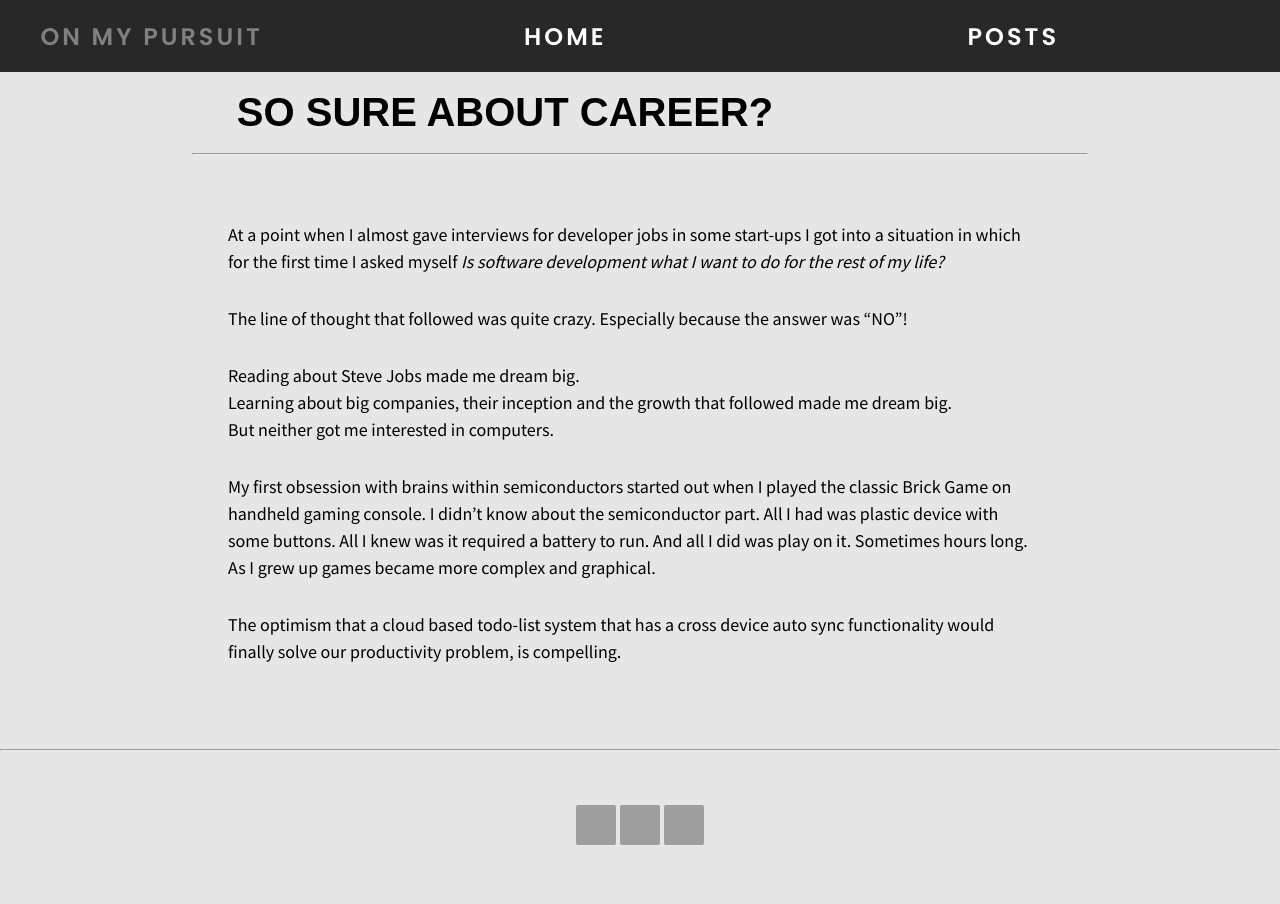
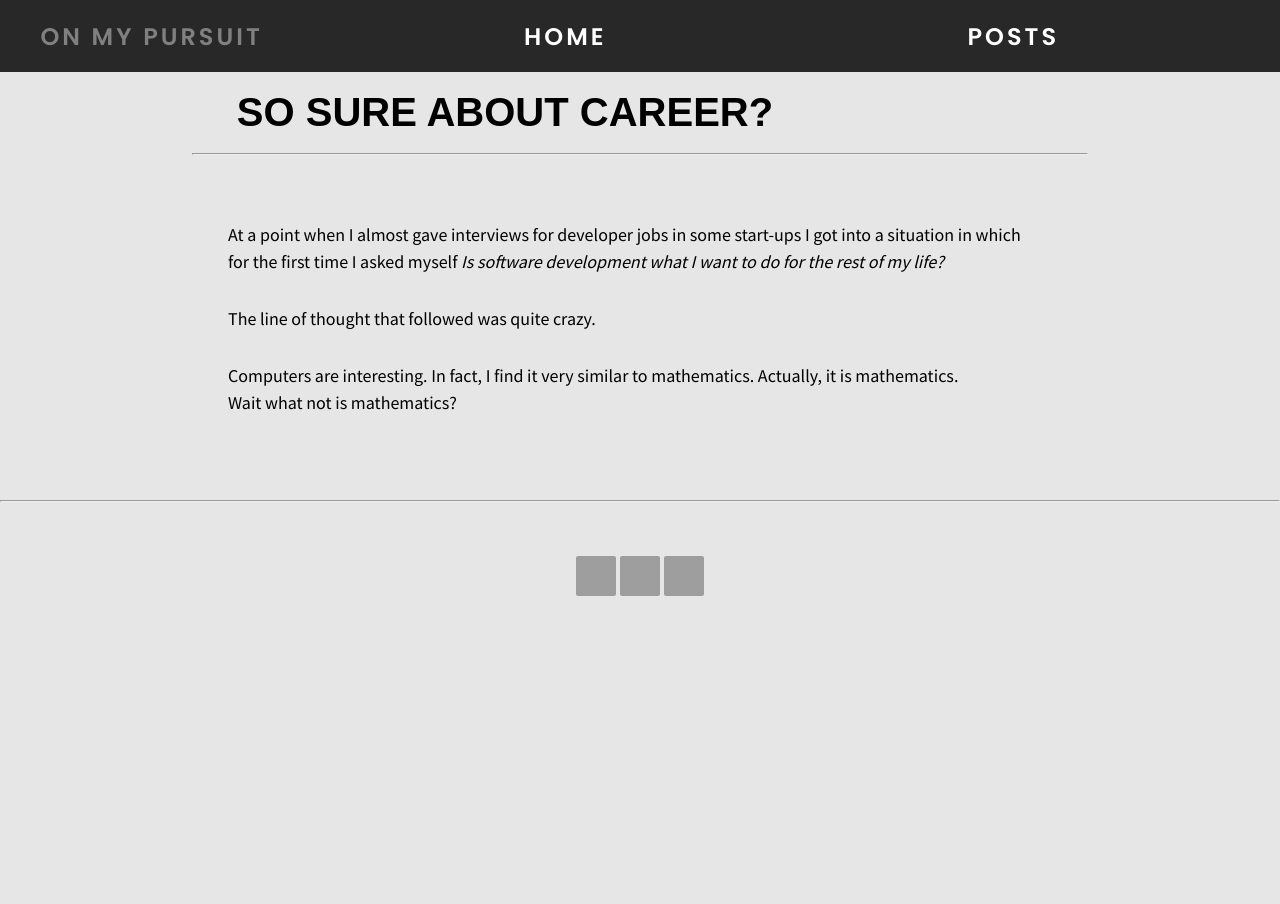
Before and after one commit to kaar07/kaar07.github.io, a Jekyll site: the page built from _posts/2021-06-10-career.md, in a window 1280 px wide. Built offline with Jekyll 4.4.1, drawn with Linux system fonts in a browser that asks for light colours; some web fonts are replaced; grey boxes are pictures that could not be loaded.

Commit message:
carrriered.md

```diff
--- a/_posts/2021-06-10-career.md
+++ b/_posts/2021-06-10-career.md
@@ -7,12 +7,6 @@ categories: [Opinion, Flow]
 At a point when I almost gave interviews for developer jobs in some start-ups I got into a situation in which for the first time I asked myself *Is software development what I want to do for the rest of my life?*
 
 The line of thought that followed was quite crazy.
-Especially because the answer was "NO"!
 
-Reading about Steve Jobs made me dream big.
-Learning about big companies, their inception and the growth that followed made me dream big.
-But neither got me interested in computers.
-
-My first obsession with brains within semiconductors started out when I played the classic Brick Game on handheld gaming console. I didn't know about the semiconductor part. All I had was plastic device with some buttons. All I knew was it required a battery to run. And all I did was play on it. Sometimes hours long. As I grew up games became more complex and graphical.
-
-The optimism that a cloud based todo-list system that has a cross device auto sync functionality would finally solve our productivity problem, is compelling.
+Computers are interesting. In fact, I find it very similar to mathematics. Actually, it is mathematics.
+Wait what not is mathematics?
```
Also changed, not shown: index.md (+1 -0 lines).
